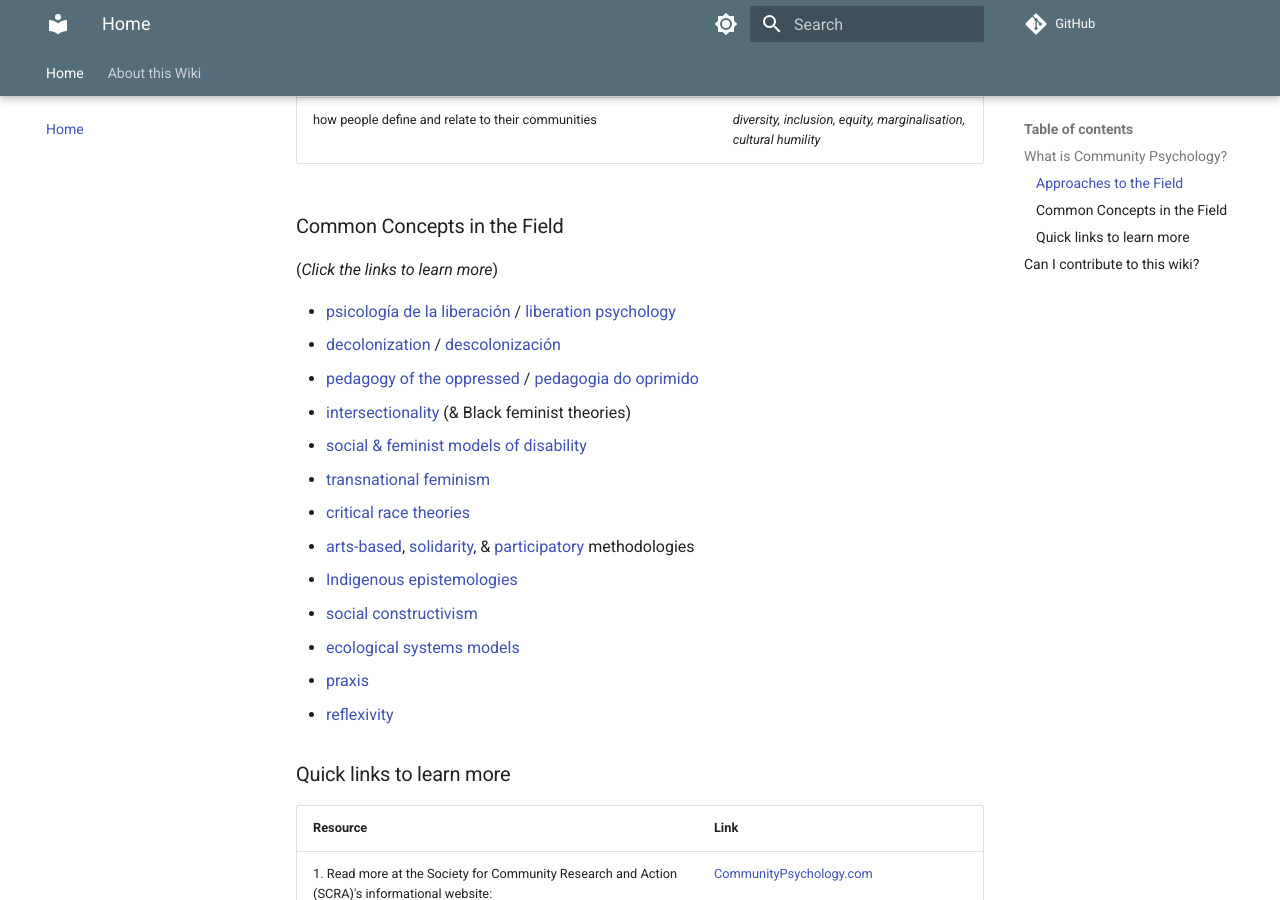
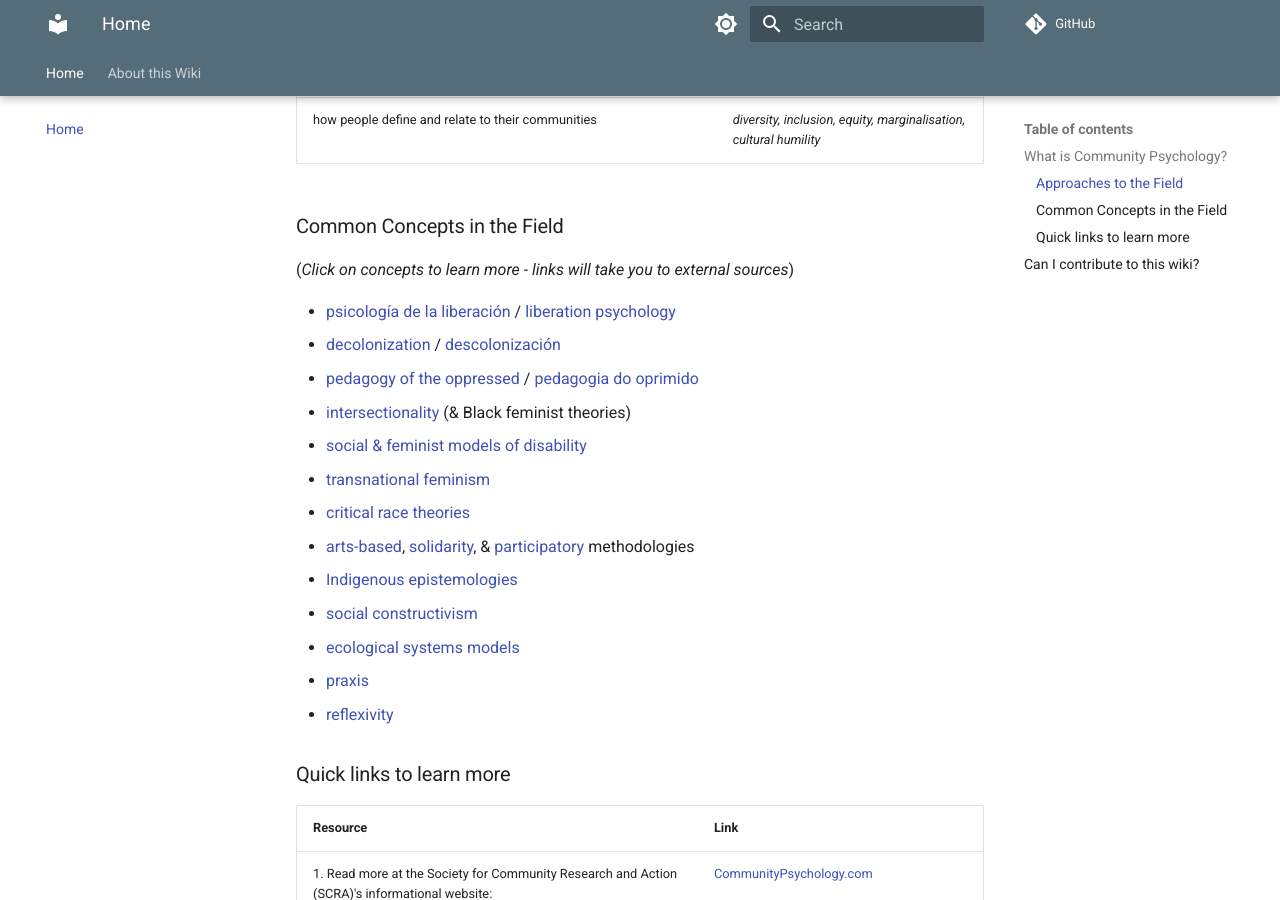
Before and after one commit to studentwiki/studentwiki.github.io, an MkDocs documentation site: the page built from docs/index.md, in a window 1280 px wide and 900 px high, scrolled down 574 px. Built offline with MkDocs 1.6.1 and Material for MkDocs 9.7.7, drawn with Linux system fonts in a browser that asks for light colours; comment, search, counter and statistics services are not loaded.

Commit message:
note about external links

```diff
--- a/docs/index.md
+++ b/docs/index.md
@@ -17,7 +17,7 @@ This is the first & only student-run wiki of **Community Psychology**.
 
 ### Common Concepts in the Field
 
-(*Click the links to learn more*)
+(*Click on concepts to learn more - links will take you to external sources*)
 
 - [psicología de la liberación](https://www.researchgate.net/publication/279852723_La_Psicologia_de_la_Liberacion_25_anos_despues_de_Martin-Baro_memoria_y_desafios_actuales) / [liberation psychology](https://libpsy.org/welcome/defining-liberation-psychology/)
 - [decolonization](https://psychiatryonline.org/doi/10.1176/appi.ajp-rj.2021.160406) / [descolonización](https://semanariouniversidad.com/suplementos/frantz-fanon-de-la-descolonizacion-al-pensamiento-critico/)
```
